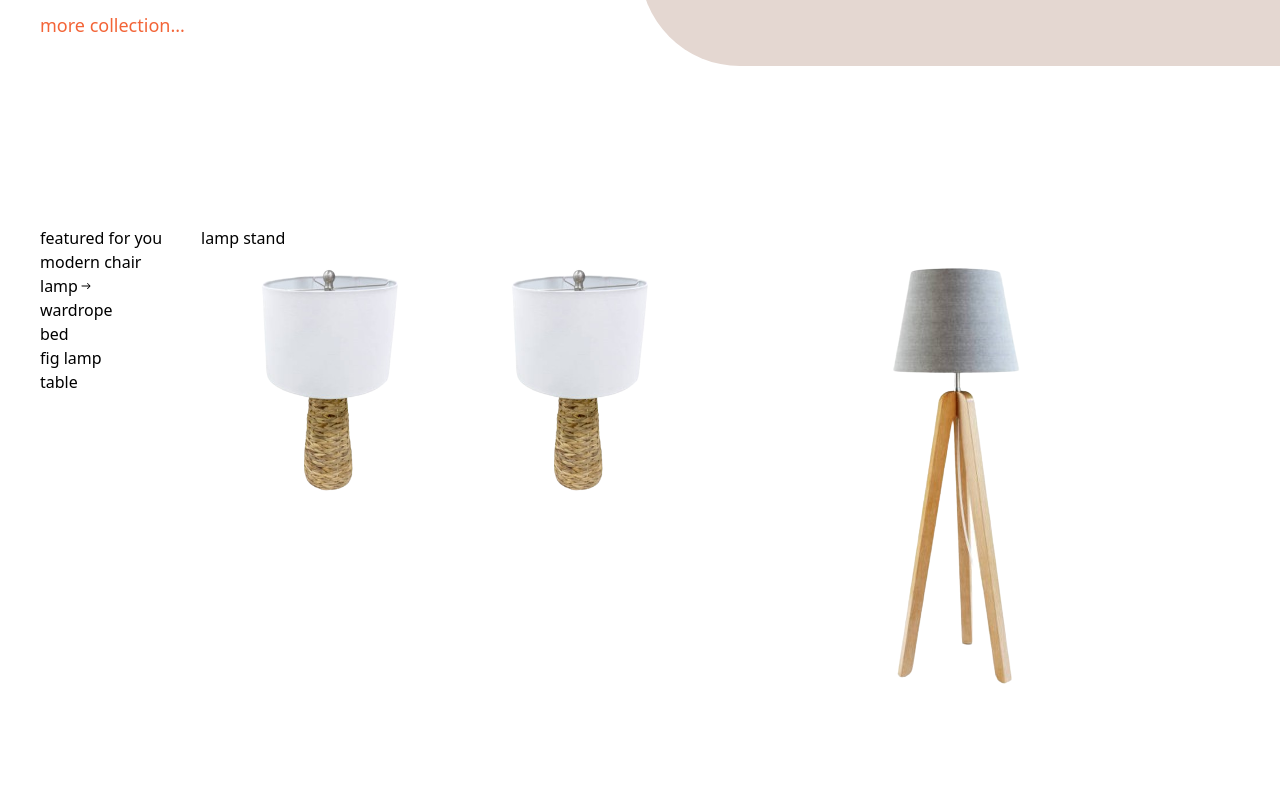
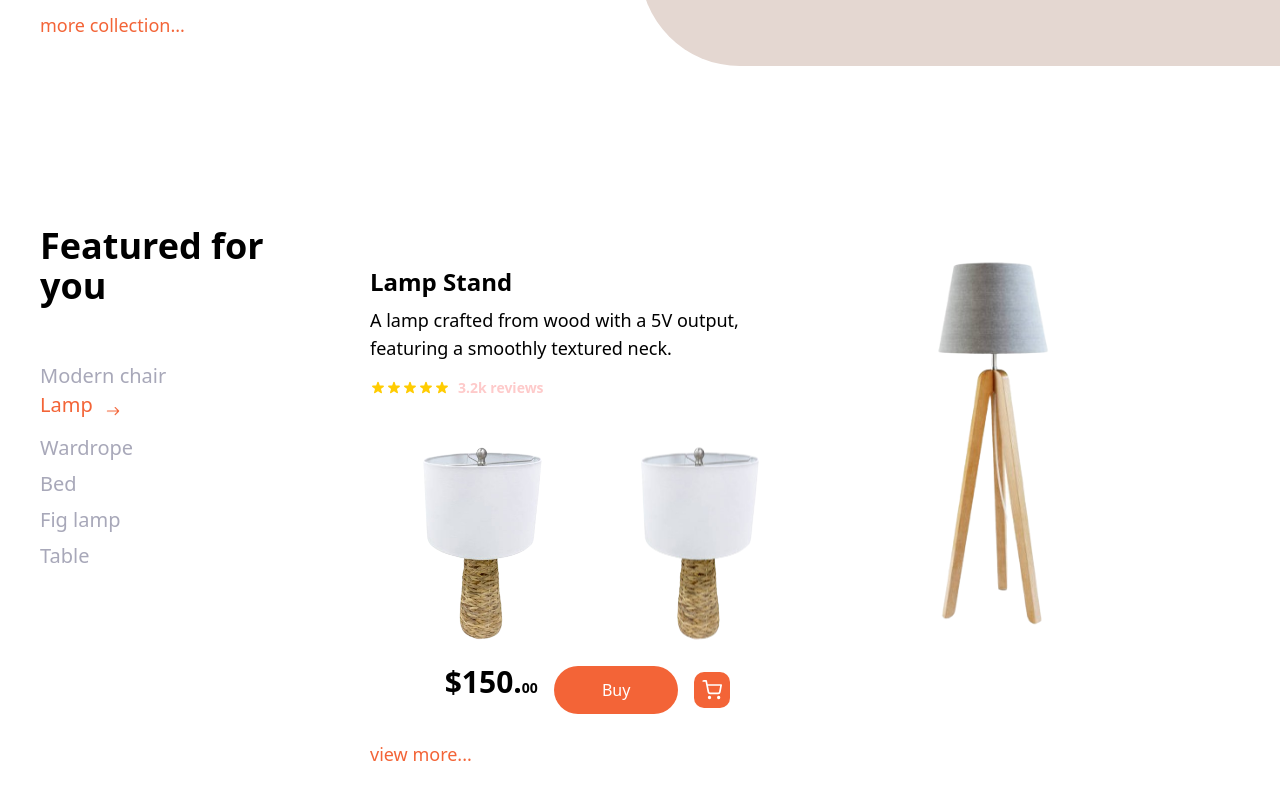
Before and after one commit to zablon-oigo/react-shop, a React (Vite) app: page / in a window 1280 px wide. Shown: the part 1657-2457 px from the top of the page. Built offline with nearby package versions, Linux system fonts and the light colour scheme.

Commit message:
Styling featured layout

```diff
--- a/src/Layout/Featured.jsx
+++ b/src/Layout/Featured.jsx
@@ -1,38 +1,65 @@
 import lamp from '../assets/images/lamp.png'
 import lamp2 from '../assets/images/lamp2.png'
 import { IoIosArrowRoundForward } from "react-icons/io";
+import { HiStar } from "react-icons/hi";
+import { FiShoppingCart } from "react-icons/fi";
 function Featured() {
   return (
     <>
     <div className="min-h-[500px] my-20 px-10 py-20">
         <div className="flex justify-between">
-            <div className="">
-                <h2 className="">
+            <div className="lg:w-1/3">
+                <h2 className="mb-4 text-4xl font-semibold first-letter:capitalize">
                     featured for you
                 </h2>
-                <div className="">
+                <div className="pt-10">
                     <ul className="">
-                        <li className="">modern chair</li>
-                        <li className="inline-flex items-center justify-center">lamp <IoIosArrowRoundForward /> </li>
-                        <li className="">wardrope</li>
-                        <li className="">bed</li>
-                        <li className="">fig lamp</li>
-                        <li className="">table</li>
+                        <li className="mb-2 text-xl text-[#a8a8b9] font-light first-letter:capitalize">modern chair</li>
+                        <div className="flex items-center justify-start gap-2">
+                        <li className="mb-2 text-xl font-light first-letter:capitalize animate-bounce text-secondary"> lamp  </li>
+                        <IoIosArrowRoundForward className="pt-0.5 text-2xl animate-bounce text-secondary" />
+                        </div>
+                        <li className="mb-2 text-xl text-[#a8a8b9] font-light first-letter:capitalize">wardrope</li>
+                        <li className="mb-2 text-xl text-[#a8a8b9] font-light first-letter:capitalize">bed</li>
+                        <li className="mb-2 text-xl text-[#a8a8b9] font-light first-letter:capitalize">fig lamp</li>
+                        <li className="mb-2 text-xl text-[#a8a8b9] font-light first-letter:capitalize">table</li>
                     </ul>
 
                 </div>
             </div>
-            <div className="">
-                <h2 className="">
+            <div className="pt-10 lg:w-1/2 lg:ml-10">
+                <h2 className="mb-2 text-2xl font-semibold capitalize">
                     lamp stand
                 </h2>
+                <p className="text-lg font-light">
+                A lamp crafted from wood with a 5V output, featuring a smoothly textured neck.
+                </p>
+                <div className="flex items-center justify-center pt-4 pb-4 md:justify-start">
+                            {[...Array(5)].map((_, index)=>(
+                            <HiStar key={index} className="text-[#FFCC02] text-base"/>
+                            ))}
+                            <p className="pl-2 text-sm font-semibold text-red-200">3.2k reviews</p>
+                        </div>
                 <div className="flex items-center justify-center">
                 {[...Array(2)].map((_, index)=>(
                     <img src={lamp2} alt="" key={index} className="w-[250px] h-[250px] object-center object-cover" />
                             ))}
                 </div>
+                <div className="flex items-center justify-center gap-x-4">
+                        <p className="mb-4 text-3xl font-bold text-center md:text-start">
+                        $150.<span className="text-sm">00</span>
+                         </p>
+                        <span className="flex items-center justify-center md:justify-start gap-x-4">
+                        <button className="px-12 py-3 text-white capitalize border-none rounded-full bg-secondary hover:shadow-[0_3px_15px_rgba(0,0,0,0.6)] duration-700 hover:scale-110  hover:bg-white hover:text-secondary">buy</button>
+                         <FiShoppingCart className="text-4xl duration-700 transition-all hover:scale-125 hover:shadow-[0_3px_15px_rgba(0,0,0,0.4)]  bg-secondary rounded-[10px] p-2 border-none text-white cursor-pointer hover:bg-white hover:text-secondary" />
+                        </span>
+
+                </div>
+                <p className="pt-6 text-sm font-light text-center cursor-pointer md:text-start text-secondary xl:text-lg">
+                            view more...
+                        </p>
             </div>
-            <div className="">
+            <div className="lg:w-1/2">
                 <img src={lamp} alt="" className="" />
             </div>
         </div>
```
